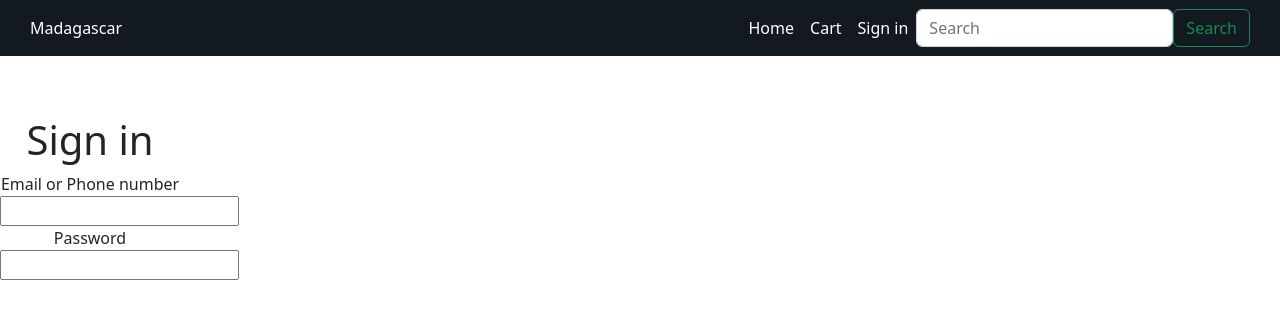
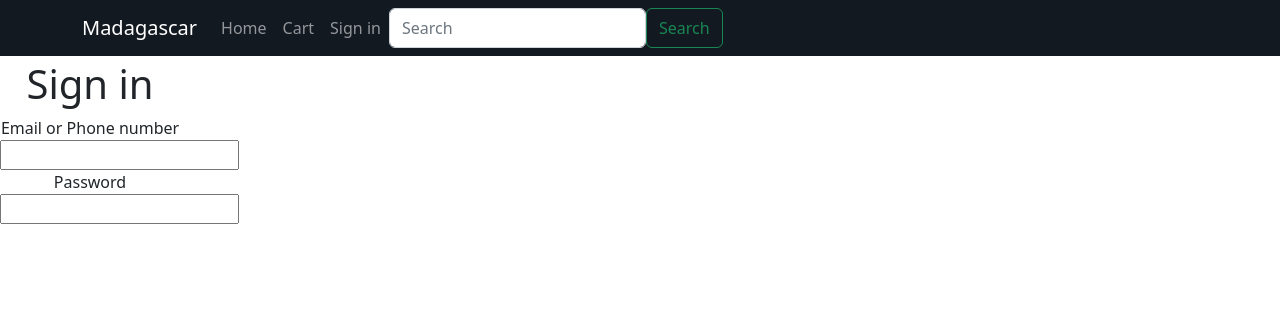
Before and after one commit to pedramardakani/clone-amazon, a React (Create React App) app: page / in a window 1280 px wide. Shown: the top 318 px of the page. Built offline with nearby package versions, Linux system fonts and the light colour scheme.

Commit message:
Fixed the collapse menu functionality

```diff
--- /dev/null
+++ b/src/Navigation.css
@@ -0,0 +1,12 @@
+.navigation-design {
+  background-color: #131921;
+  color: white;
+}
+.brand-name {
+  margin-left: 40pxpx;
+}
+.nav-links {
+  display: flex;
+  justify-content: flex-end;
+  color: white;
+}
--- a/src/Navigation.js
+++ b/src/Navigation.js
@@ -1,45 +1,30 @@
 import React from "react";
-
+import "./Navigation.css";
 import "bootstrap/dist/css/bootstrap.min.css";
+import Container from "react-bootstrap/Container";
+import Nav from "react-bootstrap/Nav";
+import Navbar from "react-bootstrap/Navbar";
 
 export default function Navigation() {
   return (
     <div>
-      <nav class="navbar navbar-expand-lg navbar-light  navbar-design">
-        <button
-          class="navbar-toggler"
-          type="button"
-          data-toggle="collapse"
-          data-target="#navbarTogglerDemo03"
-          aria-controls="navbarTogglerDemo03"
-          aria-expanded="false"
-          aria-label="Toggle navigation"
+      <Navbar
+        className="navigation-design"
+        variant="dark"
+        expand="lg"
+        fixed="top"
       >
-          <span class="navbar-toggler-icon"></span>
-        </button>
-        <div class="nav-title">Madagascar</div>
+        <Container>
+          <Navbar.Brand className="brand-name" href="#home">
+            Madagascar
+          </Navbar.Brand>
+          <Navbar.Toggle aria-controls="basic-navbar-nav" />
+          <Navbar.Collapse id="basic-navbar-nav">
+            <Nav className="me-auto nav-links">
+              <Nav.Link href="#home">Home</Nav.Link>
+              <Nav.Link href="#cart">Cart</Nav.Link>
+              <Nav.Link href="#signin">Sign in</Nav.Link>
 
-        <div
-          class="collapse navbar-collapse justify-content-end navbar-items"
-          id="navbarTogglerDemo03"
-        >
-          <ul class="navbar-nav mt-2 mt-lg-0  ">
-            <li class="nav-item active">
-              <a class="nav-link" href="/">
-                Home
-              </a>
-            </li>
-            <li class="nav-item">
-              <a class="nav-link" href="/">
-                Cart
-              </a>
-            </li>
-            <li class="nav-item">
-              <a class="nav-link " href="/">
-                Sign in
-              </a>
-            </li>
-          </ul>
               <form class="form-inline my-2 my-lg-0 d-flex">
                 <input
                   class="form-control mr-sm-2"
@@ -47,12 +32,17 @@ export default function Navigation() {
                   placeholder="Search"
                   aria-label="Search"
                 ></input>
-            <button class="btn btn-outline-success my-2 my-sm-0" type="submit">
+                <button
+                  class="btn btn-outline-success my-2 my-sm-0"
+                  type="submit"
+                >
                   Search
                 </button>
               </form>
-        </div>
-      </nav>
+            </Nav>
+          </Navbar.Collapse>
+        </Container>
+      </Navbar>
     </div>
   );
 }
```
Lines whose indentation alone changed are shown as unchanged.
